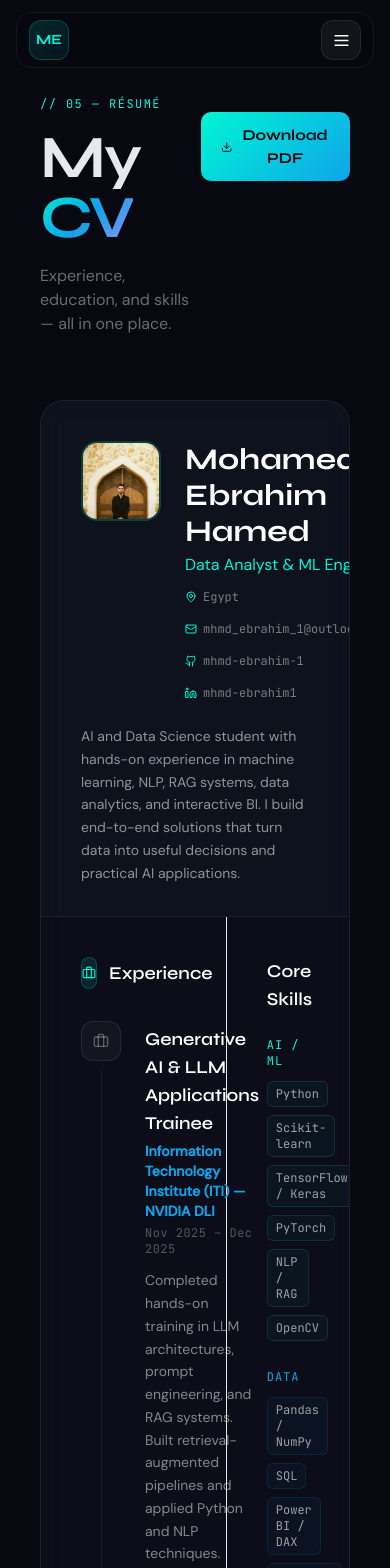
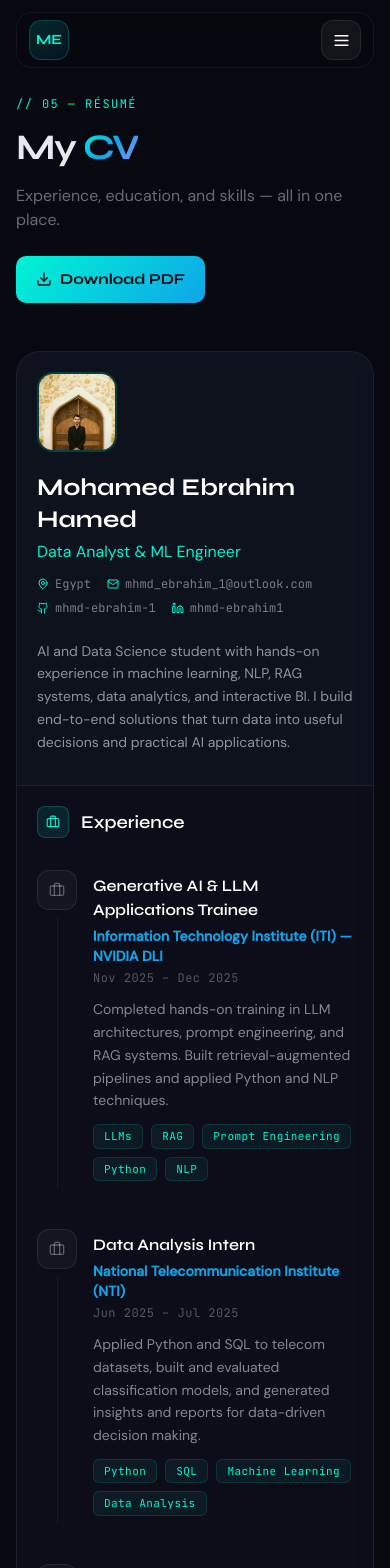
Before and after one commit to mhmd-ebrahim-1/mhmd-ebrahim-portfolio, a React (Vite) app: page /cv in a window 390 px wide. Shown: the top 1568 px of the page. Built offline with nearby package versions, Linux system fonts and the light colour scheme.

Commit message:
Fix CV asset paths and mobile responsiveness

```diff
--- a/src/pages/CV.jsx
+++ b/src/pages/CV.jsx
@@ -3,246 +3,103 @@ import { Download, Briefcase, GraduationCap, MapPin, Mail, Github, Linkedin } fr
 import { useReveal } from '../hooks'
 import { PROFILE, EXPERIENCE, EDUCATION, LEARNING_ACTIVITIES, SKILLS, TOOLS } from '../data'
 
+const BASE_URL = import.meta.env.BASE_URL
+
 function TimelineItem({ item, index, isEdu = false }) {
   const [ref, visible] = useReveal()
   return (
-    <motion.div
-      ref={ref}
-      initial={{ opacity: 0, x: -20 }}
-      animate={visible ? { opacity: 1, x: 0 } : {}}
-      transition={{ delay: index * 0.1, duration: 0.6, ease: [0.16, 1, 0.3, 1] }}
-      className="relative flex gap-6 pb-10 last:pb-0"
-    >
-      {/* Line */}
+    <motion.div ref={ref} initial={{ opacity: 0, x: -20 }} animate={visible ? { opacity: 1, x: 0 } : {}} transition={{ delay: index * 0.1, duration: 0.6, ease: [0.16, 1, 0.3, 1] }} className="relative flex gap-4 sm:gap-6 pb-10 last:pb-0">
       <div className="flex flex-col items-center">
-        <div className="w-10 h-10 rounded-xl flex items-center justify-center flex-shrink-0 z-10"
-          style={{
-            background: item.current ? 'rgba(0,245,212,0.15)' : 'rgba(255,255,255,0.04)',
-            border: item.current ? '1px solid rgba(0,245,212,0.3)' : '1px solid rgba(255,255,255,0.08)',
-          }}>
-          {isEdu
-            ? <GraduationCap size={16} style={{ color: item.current ? '#00f5d4' : 'rgba(255,255,255,0.3)' }} />
-            : <Briefcase size={16} style={{ color: item.current ? '#00f5d4' : 'rgba(255,255,255,0.3)' }} />
-          }
+        <div className="w-10 h-10 rounded-xl flex items-center justify-center flex-shrink-0 z-10" style={{ background: item.current ? 'rgba(0,245,212,0.15)' : 'rgba(255,255,255,0.04)', border: item.current ? '1px solid rgba(0,245,212,0.3)' : '1px solid rgba(255,255,255,0.08)' }}>
+          {isEdu ? <GraduationCap size={16} style={{ color: item.current ? '#00f5d4' : 'rgba(255,255,255,0.3)' }} /> : <Briefcase size={16} style={{ color: item.current ? '#00f5d4' : 'rgba(255,255,255,0.3)' }} />}
         </div>
         <div className="w-px flex-1 mt-2" style={{ background: 'rgba(255,255,255,0.06)' }} />
       </div>
-
-      {/* Content */}
-      <div className="flex-1 pt-1 pb-2">
-        <div className="flex items-start justify-between mb-1">
-          <h3 className="font-display font-semibold text-white text-lg">{item.title || item.degree}</h3>
-          {item.current && (
-            <span className="px-2 py-0.5 rounded-full font-mono text-xs flex items-center gap-1.5"
-              style={{ background: 'rgba(0,245,212,0.08)', border: '1px solid rgba(0,245,212,0.2)', color: '#00f5d4' }}>
-              <span className="w-1.5 h-1.5 rounded-full bg-current animate-pulse" />
-              Current
-            </span>
-          )}
+      <div className="flex-1 min-w-0 pt-1 pb-2">
+        <div className="flex flex-col sm:flex-row sm:items-start sm:justify-between gap-2 mb-1">
+          <h3 className="font-display font-semibold text-white text-base sm:text-lg">{item.title || item.degree}</h3>
+          {item.current && <span className="self-start px-2 py-0.5 rounded-full font-mono text-xs flex items-center gap-1.5" style={{ background: 'rgba(0,245,212,0.08)', border: '1px solid rgba(0,245,212,0.2)', color: '#00f5d4' }}><span className="w-1.5 h-1.5 rounded-full bg-current animate-pulse" />Current</span>}
         </div>
         <p className="font-semibold mb-1 text-sm" style={{ color: '#0ea5e9' }}>{item.org || item.school}</p>
         <p className="font-mono text-xs mb-3" style={{ color: 'rgba(255,255,255,0.3)', letterSpacing: '0.04em' }}>{item.period}</p>
-        <p className="text-sm leading-relaxed" style={{ color: 'rgba(255,255,255,0.5)', fontFamily: 'DM Sans' }}>
-          {item.description}
-        </p>
-        {item.skills && (
-          <div className="flex flex-wrap gap-2 mt-3">
-            {item.skills.map(s => (
-              <span key={s} className="tech-tag">{s}</span>
-            ))}
-          </div>
-        )}
+        <p className="text-sm leading-relaxed" style={{ color: 'rgba(255,255,255,0.5)' }}>{item.description}</p>
+        {item.skills && <div className="flex flex-wrap gap-2 mt-3">{item.skills.map(s => <span key={s} className="tech-tag">{s}</span>)}</div>}
       </div>
     </motion.div>
   )
 }
 
 export default function CV() {
-  const [ref, visible] = useReveal()
-
   return (
-    <div className="page-transition min-h-screen pt-24 pb-20 px-10">
+    <div className="page-transition min-h-screen pt-24 pb-20 px-4 sm:px-6 lg:px-10">
       <div className="max-w-5xl mx-auto">
-
-        {/* Header */}
-        <motion.div
-          initial={{ opacity: 0, y: 30 }}
-          animate={{ opacity: 1, y: 0 }}
-          transition={{ duration: 0.7 }}
-          className="flex items-start justify-between mb-16"
-        >
+        <motion.div initial={{ opacity: 0, y: 30 }} animate={{ opacity: 1, y: 0 }} transition={{ duration: 0.7 }} className="flex flex-col sm:flex-row sm:items-start sm:justify-between gap-6 mb-12 sm:mb-16">
           <div>
-            <p className="font-mono text-xs mb-4" style={{ color: '#00f5d4', letterSpacing: '0.12em' }}>// 05 — RÉSUMÉ</p>
-            <h1 className="font-display text-6xl font-bold mb-4" style={{ letterSpacing: '-2px' }}>
-              My <span className="grad-text">CV</span>
-            </h1>
-            <p className="text-base" style={{ color: 'rgba(255,255,255,0.4)', fontFamily: 'DM Sans' }}>
-              Experience, education, and skills — all in one place.
-            </p>
+            <p className="font-mono text-xs mb-4 tracking-[0.12em]" style={{ color: '#00f5d4' }}>// 05 — RÉSUMÉ</p>
+            <h1 className="font-display text-4xl sm:text-6xl font-bold mb-4 tracking-[-0.04em]">My <span className="grad-text">CV</span></h1>
+            <p className="text-base" style={{ color: 'rgba(255,255,255,0.4)' }}>Experience, education, and skills — all in one place.</p>
           </div>
-          <motion.button
-            whileHover={{ scale: 1.04 }}
-            whileTap={{ scale: 0.96 }}
-            onClick={() => window.open('/cv.pdf', '_blank', 'noopener,noreferrer')}
-            className="btn-primary flex items-center gap-2 mt-4"
-          >
+          <motion.button whileHover={{ scale: 1.04 }} whileTap={{ scale: 0.96 }} onClick={() => window.open(`${BASE_URL}cv.pdf`, '_blank', 'noopener,noreferrer')} className="btn-primary inline-flex items-center gap-2 self-start">
             <Download size={16} /> Download PDF
           </motion.button>
         </motion.div>
 
-        {/* CV Card (printable style) */}
         <div className="glass rounded-3xl overflow-hidden" style={{ border: '1px solid rgba(255,255,255,0.08)' }}>
-
-          {/* CV Header */}
-          <div className="p-10 pb-8" style={{ borderBottom: '1px solid rgba(255,255,255,0.06)', background: 'rgba(0,245,212,0.02)' }}>
-            <div className="flex items-start gap-6">
-              <div className="w-20 h-20 rounded-2xl overflow-hidden flex-shrink-0"
-                style={{ border: '2px solid rgba(0,245,212,0.2)' }}>
-                <img src="/profile.jpg" alt={PROFILE.name} className="w-full h-full object-cover object-top"
-                  onError={e => {
-                    e.target.style.display = 'none'
-                    e.target.parentElement.innerHTML = '<div style="width:100%;height:100%;display:flex;align-items:center;justify-content:center;background:rgba(0,245,212,0.1);color:#00f5d4;font-family:Syne,sans-serif;font-size:24px;font-weight:700">ME</div>'
-                  }}
-                />
+          <div className="p-5 sm:p-10 pb-8" style={{ borderBottom: '1px solid rgba(255,255,255,0.06)', background: 'rgba(0,245,212,0.02)' }}>
+            <div className="flex flex-col sm:flex-row items-start gap-5 sm:gap-6">
+              <div className="w-20 h-20 rounded-2xl overflow-hidden flex-shrink-0" style={{ border: '2px solid rgba(0,245,212,0.2)' }}>
+                <img src={`${BASE_URL}profile.jpg`} alt={PROFILE.name} className="w-full h-full object-cover object-top" onError={e => { e.currentTarget.style.display = 'none' }} />
               </div>
-              <div className="flex-1">
-                <h2 className="font-display text-3xl font-bold text-white mb-1">{PROFILE.fullName}</h2>
-                <p className="text-base mb-3" style={{ color: '#00f5d4', fontFamily: 'DM Sans' }}>{PROFILE.title}</p>
-                <div className="flex flex-wrap gap-4">
+              <div className="flex-1 min-w-0">
+                <h2 className="font-display text-2xl sm:text-3xl font-bold text-white mb-1">{PROFILE.fullName}</h2>
+                <p className="text-base mb-3" style={{ color: '#00f5d4' }}>{PROFILE.title}</p>
+                <div className="flex flex-wrap gap-x-4 gap-y-2">
                   {[
                     { icon: MapPin, text: PROFILE.location },
                     { icon: Mail, text: PROFILE.email, href: `mailto:${PROFILE.email}` },
                     { icon: Github, text: 'mhmd-ebrahim-1', href: PROFILE.github },
                     { icon: Linkedin, text: 'mhmd-ebrahim1', href: PROFILE.linkedin },
                   ].map(({ icon: Icon, text, href }) => (
-                    <a key={text} href={href} target={href ? '_blank' : undefined} rel="noopener noreferrer"
-                      className="flex items-center gap-1.5 font-mono text-xs"
-                      style={{ color: 'rgba(255,255,255,0.45)', textDecoration: 'none' }}>
-                      <Icon size={12} style={{ color: '#00f5d4' }} />
-                      {text}
+                    <a key={text} href={href} target={href ? '_blank' : undefined} rel="noopener noreferrer" className="flex items-center gap-1.5 font-mono text-xs break-all" style={{ color: 'rgba(255,255,255,0.45)', textDecoration: 'none' }}>
+                      <Icon size={12} style={{ color: '#00f5d4', flexShrink: 0 }} />{text}
                     </a>
                   ))}
                 </div>
               </div>
             </div>
-
-            {/* Summary */}
-            <p className="mt-6 text-sm leading-relaxed" style={{ color: 'rgba(255,255,255,0.55)', fontFamily: 'DM Sans', maxWidth: '700px' }}>
-              {PROFILE.bio}
-            </p>
+            <p className="mt-6 text-sm leading-relaxed" style={{ color: 'rgba(255,255,255,0.55)', maxWidth: '700px' }}>{PROFILE.bio}</p>
           </div>
 
-          <div className="grid grid-cols-5 divide-x" style={{ borderColor: 'rgba(255,255,255,0.06)' }}>
-            {/* LEFT: Timeline */}
-            <div className="col-span-3 p-10">
-
-              {/* Experience */}
+          <div className="grid grid-cols-1 lg:grid-cols-5 divide-y lg:divide-y-0 lg:divide-x" style={{ borderColor: 'rgba(255,255,255,0.06)' }}>
+            <div className="lg:col-span-3 p-5 sm:p-10">
               <div className="mb-10">
-                <div className="flex items-center gap-3 mb-8">
-                  <div className="w-8 h-8 rounded-lg flex items-center justify-center"
-                    style={{ background: 'rgba(0,245,212,0.1)', border: '1px solid rgba(0,245,212,0.2)' }}>
-                    <Briefcase size={14} style={{ color: '#00f5d4' }} />
-                  </div>
-                  <h3 className="font-display font-semibold text-white text-lg">Experience</h3>
-                </div>
-                {EXPERIENCE.map((exp, i) => (
-                  <TimelineItem key={exp.id} item={exp} index={i} />
-                ))}
+                <div className="flex items-center gap-3 mb-8"><div className="w-8 h-8 rounded-lg flex items-center justify-center" style={{ background: 'rgba(0,245,212,0.1)', border: '1px solid rgba(0,245,212,0.2)' }}><Briefcase size={14} style={{ color: '#00f5d4' }} /></div><h3 className="font-display font-semibold text-white text-lg">Experience</h3></div>
+                {EXPERIENCE.map((exp, i) => <TimelineItem key={exp.id} item={exp} index={i} />)}
               </div>
-
-              {/* Education */}
               <div className="mb-10">
-                <div className="flex items-center gap-3 mb-8">
-                  <div className="w-8 h-8 rounded-lg flex items-center justify-center"
-                    style={{ background: 'rgba(167,139,250,0.1)', border: '1px solid rgba(167,139,250,0.2)' }}>
-                    <GraduationCap size={14} style={{ color: '#a78bfa' }} />
-                  </div>
-                  <h3 className="font-display font-semibold text-white text-lg">Education</h3>
-                </div>
-                {EDUCATION.map((edu, i) => (
-                  <TimelineItem key={edu.id} item={edu} index={i} isEdu />
-                ))}
+                <div className="flex items-center gap-3 mb-8"><div className="w-8 h-8 rounded-lg flex items-center justify-center" style={{ background: 'rgba(167,139,250,0.1)', border: '1px solid rgba(167,139,250,0.2)' }}><GraduationCap size={14} style={{ color: '#a78bfa' }} /></div><h3 className="font-display font-semibold text-white text-lg">Education</h3></div>
+                {EDUCATION.map((edu, i) => <TimelineItem key={edu.id} item={edu} index={i} isEdu />)}
               </div>
-
-              {/* Learning Activities */}
-              <div>
-                <div className="flex items-center gap-3 mb-6">
-                  <div className="w-8 h-8 rounded-lg flex items-center justify-center"
-                    style={{ background: 'rgba(251,146,60,0.1)', border: '1px solid rgba(251,146,60,0.2)' }}>
-                    <span style={{ fontSize: 14 }}>📚</span>
-                  </div>
-                  <h3 className="font-display font-semibold text-white text-lg">Learning Activities</h3>
-                </div>
-                {LEARNING_ACTIVITIES.map((a, i) => (
-                  <motion.div key={a.id} className="mb-5 pl-4"
-                    style={{ borderLeft: '2px solid rgba(251,146,60,0.2)' }}
-                    initial={{ opacity: 0, x: -10 }}
-                    animate={{ opacity: 1, x: 0 }}
-                    transition={{ delay: i * 0.1 }}
-                  >
-                    <p className="font-display font-semibold text-white text-sm">{a.title}</p>
-                    <p className="text-xs mb-1" style={{ color: '#fb923c' }}>{a.org}</p>
-                    <p className="font-mono text-xs mb-2" style={{ color: 'rgba(255,255,255,0.3)' }}>{a.period}</p>
-                    <p className="text-xs" style={{ color: 'rgba(255,255,255,0.4)', fontFamily: 'DM Sans' }}>{a.description}</p>
-                  </motion.div>
-                ))}
-              </div>
+              {LEARNING_ACTIVITIES.length > 0 && <div>
+                <div className="flex items-center gap-3 mb-6"><div className="w-8 h-8 rounded-lg flex items-center justify-center" style={{ background: 'rgba(251,146,60,0.1)', border: '1px solid rgba(251,146,60,0.2)' }}><span style={{ fontSize: 14 }}>📚</span></div><h3 className="font-display font-semibold text-white text-lg">Learning Activities</h3></div>
+                {LEARNING_ACTIVITIES.map((a, i) => <motion.div key={a.id} className="mb-5 pl-4" style={{ borderLeft: '2px solid rgba(251,146,60,0.2)' }} initial={{ opacity: 0, x: -10 }} animate={{ opacity: 1, x: 0 }} transition={{ delay: i * 0.1 }}><p className="font-display font-semibold text-white text-sm">{a.title}</p><p className="text-xs mb-1" style={{ color: '#fb923c' }}>{a.org}</p><p className="font-mono text-xs mb-2" style={{ color: 'rgba(255,255,255,0.3)' }}>{a.period}</p><p className="text-xs" style={{ color: 'rgba(255,255,255,0.4)' }}>{a.description}</p></motion.div>)}
+              </div>}
             </div>
 
-            {/* RIGHT: Skills summary */}
-            <div className="col-span-2 p-10">
+            <div className="lg:col-span-2 p-5 sm:p-10">
               <h3 className="font-display font-semibold text-white text-lg mb-6">Core Skills</h3>
-
-              {/* Quick skill list */}
               {[
                 { section: 'AI / ML', color: '#00f5d4', skills: SKILLS.ai.map(s => s.name) },
                 { section: 'Data', color: '#0ea5e9', skills: SKILLS.data.map(s => s.name) },
                 { section: 'Development', color: '#fb923c', skills: SKILLS.dev.map(s => s.name) },
-              ].map(({ section, color, skills }) => (
-                <div key={section} className="mb-7">
-                  <p className="font-mono text-xs mb-3" style={{ color, letterSpacing: '0.08em' }}>{section.toUpperCase()}</p>
-                  <div className="flex flex-wrap gap-2">
-                    {skills.map(s => (
-                      <span key={s} className="font-mono text-xs px-2 py-1 rounded-md"
-                        style={{ background: `${color}0a`, border: `1px solid ${color}20`, color: 'rgba(255,255,255,0.6)' }}>
-                        {s}
-                      </span>
-                    ))}
-                  </div>
-                </div>
-              ))}
+              ].map(({ section, color, skills }) => <div key={section} className="mb-7"><p className="font-mono text-xs mb-3" style={{ color, letterSpacing: '0.08em' }}>{section.toUpperCase()}</p><div className="flex flex-wrap gap-2">{skills.map(s => <span key={s} className="font-mono text-xs px-2 py-1 rounded-md" style={{ background: `${color}0a`, border: `1px solid ${color}20`, color: 'rgba(255,255,255,0.6)' }}>{s}</span>)}</div></div>)}
 
-              {/* Languages */}
-              <div className="mt-8">
-                <h3 className="font-display font-semibold text-white text-lg mb-4">Languages</h3>
-                {[
-                  { lang: 'Arabic', level: 'Native' },
-                  { lang: 'English', level: 'Professional' },
-                ].map(({ lang, level }) => (
-                  <div key={lang} className="flex justify-between items-center mb-3">
-                    <span className="text-sm" style={{ color: 'rgba(255,255,255,0.7)', fontFamily: 'DM Sans' }}>{lang}</span>
-                    <span className="font-mono text-xs px-2 py-0.5 rounded"
-                      style={{ background: 'rgba(0,245,212,0.08)', color: '#00f5d4' }}>{level}</span>
-                  </div>
-                ))}
-              </div>
+              <div className="mt-8"><h3 className="font-display font-semibold text-white text-lg mb-4">Languages</h3>{[{ lang: 'Arabic', level: 'Native' }, { lang: 'English', level: 'Professional' }].map(({ lang, level }) => <div key={lang} className="flex justify-between items-center mb-3"><span className="text-sm" style={{ color: 'rgba(255,255,255,0.7)' }}>{lang}</span><span className="font-mono text-xs px-2 py-0.5 rounded" style={{ background: 'rgba(0,245,212,0.08)', color: '#00f5d4' }}>{level}</span></div>)}</div>
 
-              {/* Key tools */}
-              <div className="mt-8">
-                <h3 className="font-display font-semibold text-white text-lg mb-4">Key Tools</h3>
-                <div className="flex flex-wrap gap-2">
-                  {TOOLS.slice(0, 8).map(t => (
-                    <span key={t.name} className="font-mono text-xs px-2 py-1 rounded-md"
-                      style={{ background: 'rgba(255,255,255,0.04)', border: '1px solid rgba(255,255,255,0.08)', color: 'rgba(255,255,255,0.5)' }}>
-                      {t.icon} {t.name}
-                    </span>
-                  ))}
-                </div>
-              </div>
+              <div className="mt-8"><h3 className="font-display font-semibold text-white text-lg mb-4">Key Tools</h3><div className="flex flex-wrap gap-2">{TOOLS.slice(0, 8).map(t => <span key={t.name} className="font-mono text-xs px-2 py-1 rounded-md" style={{ background: 'rgba(255,255,255,0.04)', border: '1px solid rgba(255,255,255,0.08)', color: 'rgba(255,255,255,0.5)' }}>{t.icon} {t.name}</span>)}</div></div>
             </div>
           </div>
         </div>
-
       </div>
     </div>
   )
```
